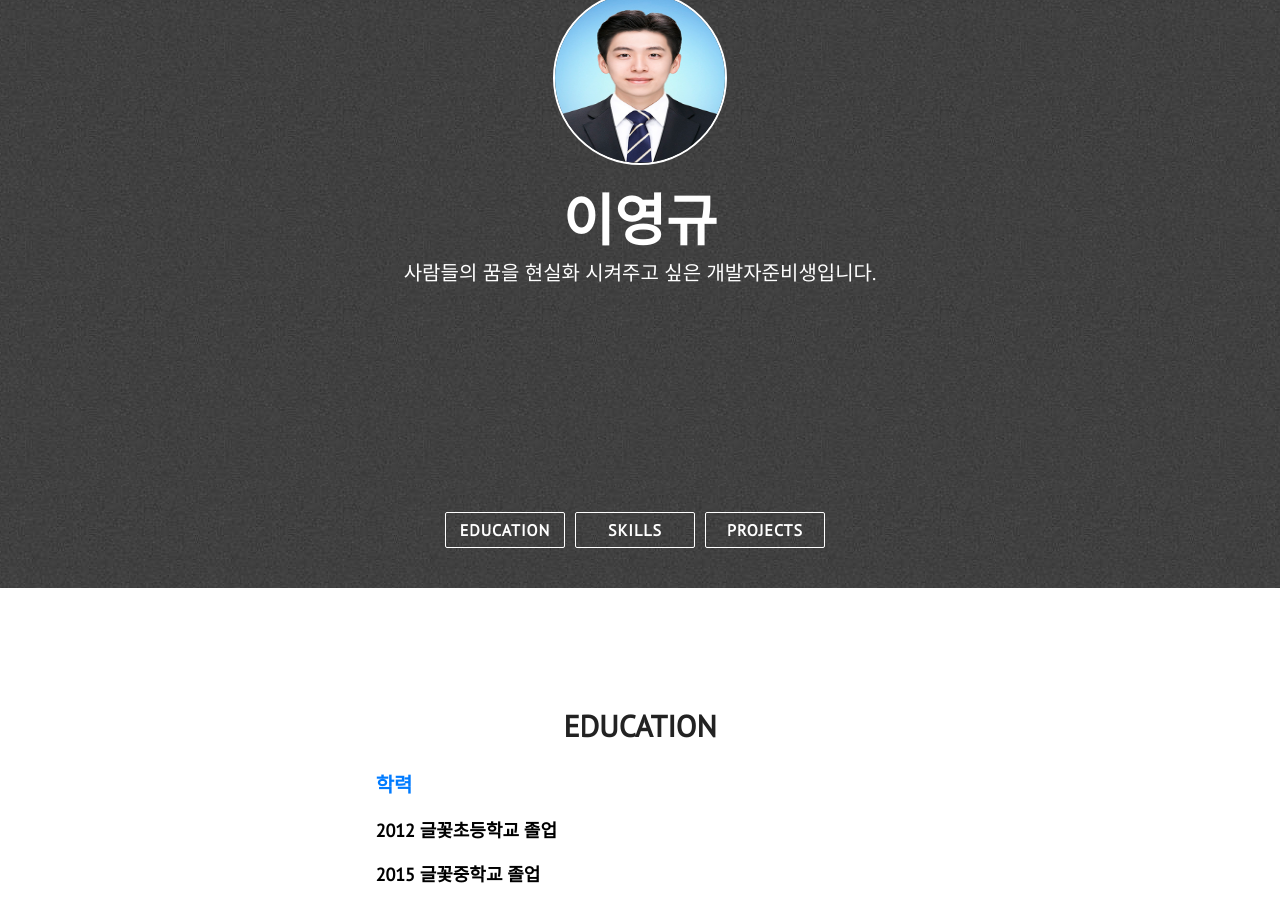
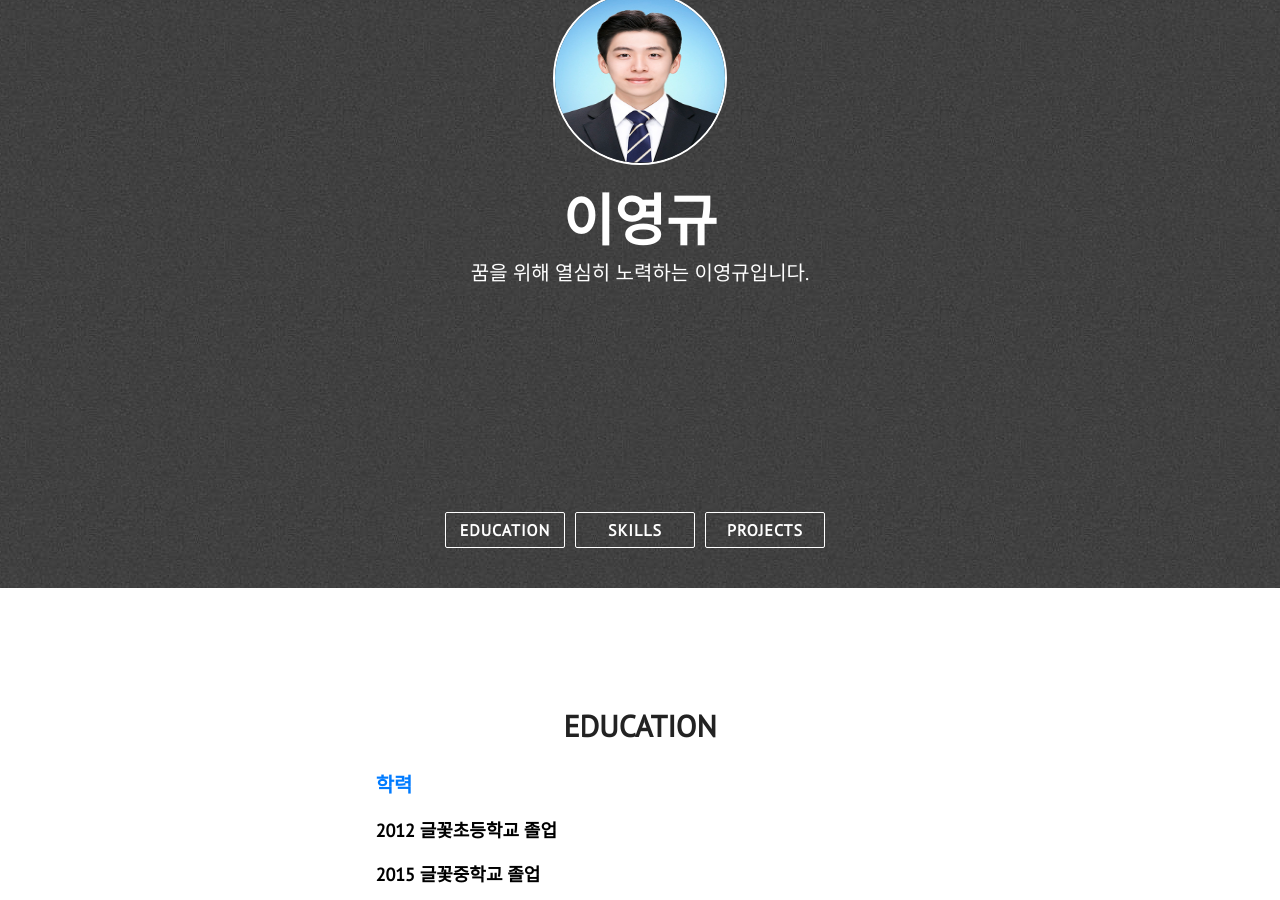
Before and after one commit to YoungGyu99/YoungGyu99.github.io, a Jekyll site: the page built from index.html, in a window 1280 px wide and 900 px high, scrolled down 312 px. Built offline with Jekyll 4.4.1, drawn with Linux system fonts in a browser that asks for light colours; nearby versions of some CDN libraries.

Commit message:
Update _config.yml

```diff
--- a/_config.yml
+++ b/_config.yml
@@ -1,6 +1,6 @@
 title: "이영규"
-description: "사람들의 꿈을 현실화 시켜주고 싶은 개발자준비생입니다."
-site_title: "여행을사랑하는 개발자"
+description: "꿈을 위해 열심히 노력하는 이영규입니다."
+site_title: "축제를 사랑하는 사람"
 
 # Build settings
 markdown: kramdown
```
